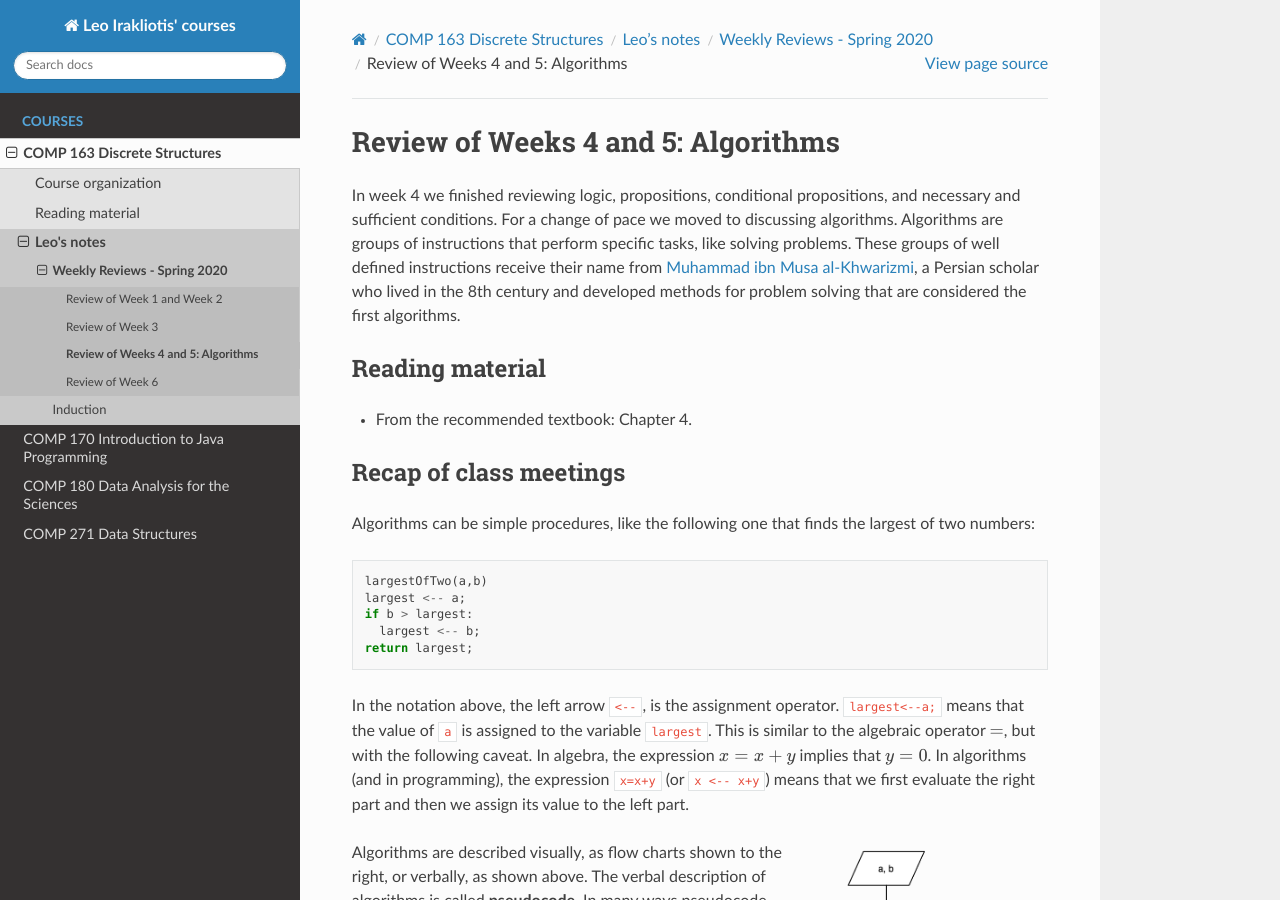
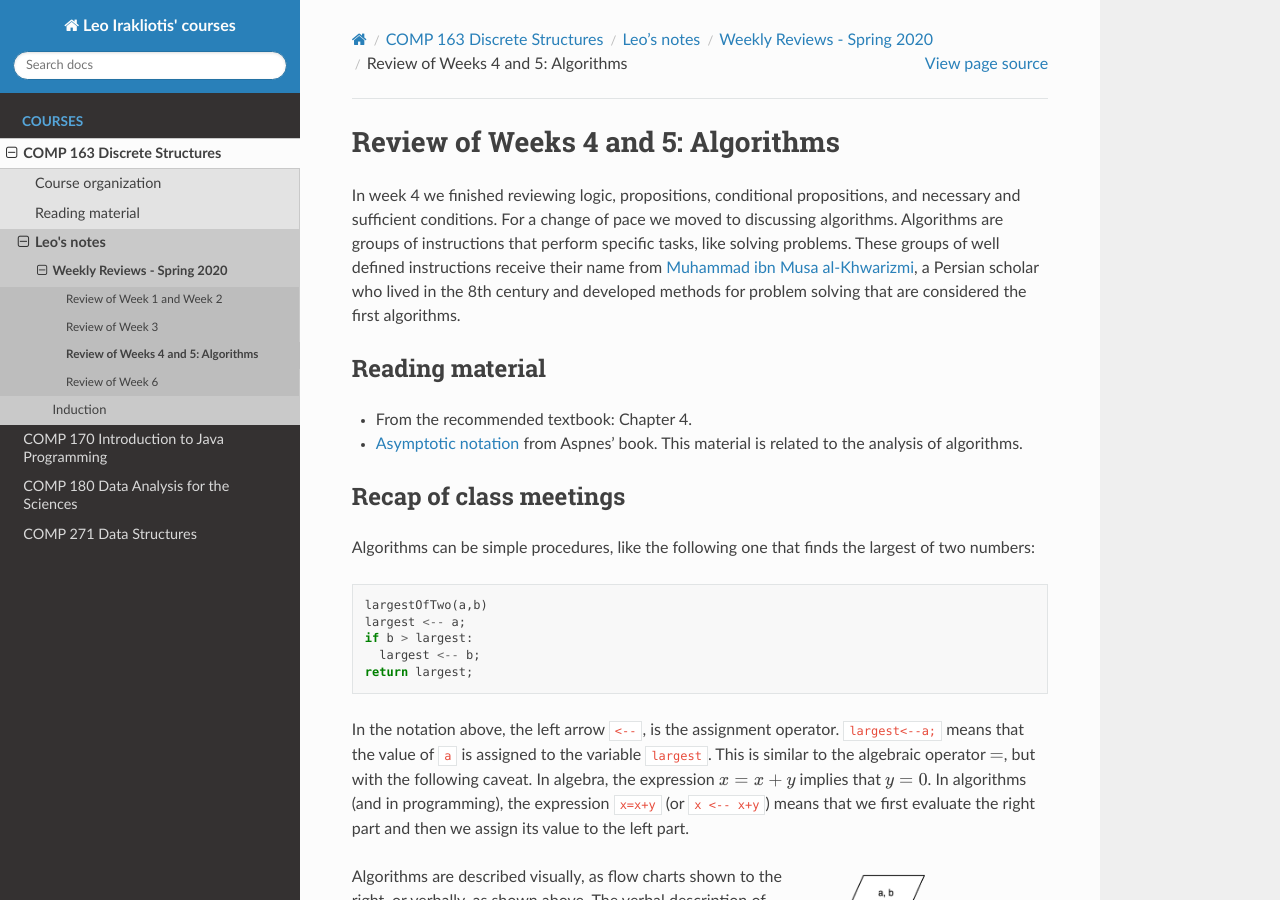
Before and after one commit to sleepyjaree/cdp, a Sphinx documentation site: the page built from source/COMP163/2020Spring/week4.rst, in a window 1280 px wide and 900 px high. Built offline with Sphinx 7.4.7 and the Read the Docs theme 2.0.0, drawn with Linux system fonts in a browser that asks for light colours; some of the changed text lies outside the part shown.

Commit message:
update algorithms section in COMP 163

```diff
--- a/source/COMP163/2020Spring/week4.rst
+++ b/source/COMP163/2020Spring/week4.rst
@@ -8,6 +8,7 @@
 ----------------
 
 * From the recommended textbook: Chapter 4.
+* `Asymptotic notation <https://github.com/lgreco/cdp/blob/master/source/COMP163/OER/Aspnes-asymptotic.pdf>`_ from Aspnes' book. This material is related to the analysis of algorithms.
 
 Recap of class meetings
 -----------------------
@@ -82,3 +83,9 @@
     }
 
 Algorithms are characterized by their complexity, but also by their correctness, and their ability to terminate.
+
+Sorting algorithms
+------------------
+
+Performance
+-----------
```
